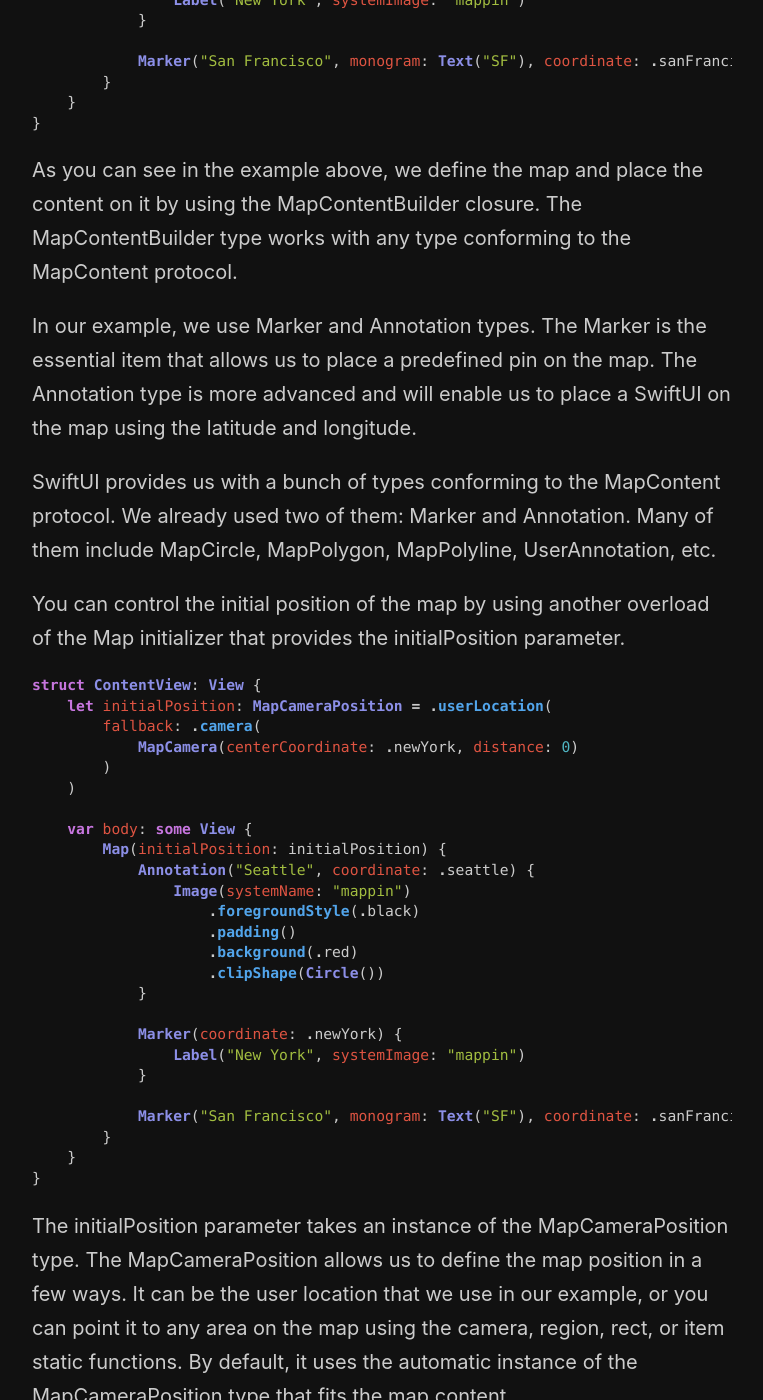
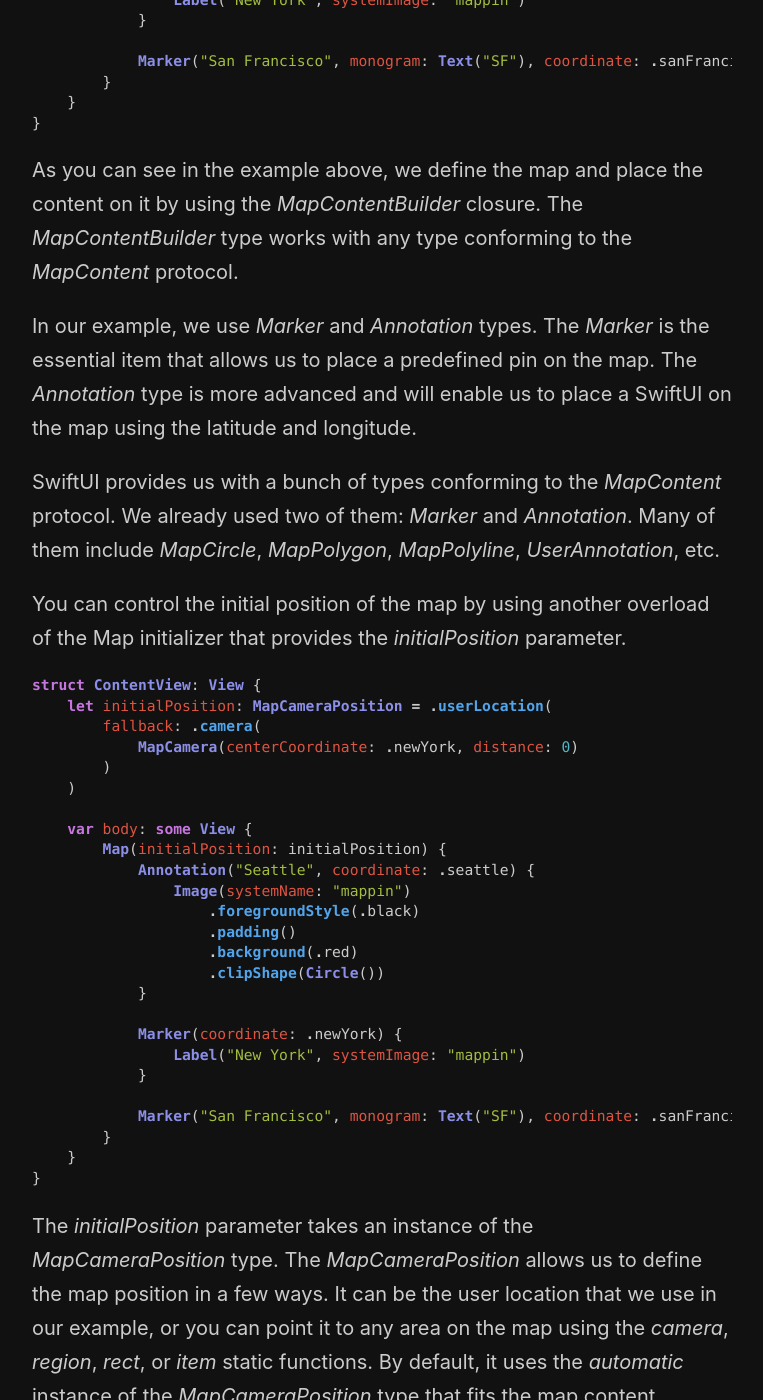
Before and after one commit to mecid/mecid.github.io, a Jekyll site: the page built from _posts/2023-11-29-mastering-mapkit-in-swiftui-basics.md, in a window 1280 px wide and 1400 px high, scrolled down 1617 px. Shown: the whole window, without its empty margins (258-1021 px from the left). Built offline with Jekyll 4.4.1, drawn with Linux system fonts in a browser that asks for light colours; some of the changed text lies outside the part shown.

Commit message:
map basics post formatted

````diff
--- a/_posts/2023-11-29-mastering-mapkit-in-swiftui-basics.md
+++ b/_posts/2023-11-29-mastering-mapkit-in-swiftui-basics.md
@@ -3,13 +3,13 @@ title: Mastering MapKit in SwiftUI. Basics
 layout: post
 ---
 
-MapKit integration with SwiftUI significantly changed this year. In the previous version of SwiftUI, we had very basic functionality of MKMapView wrapped into the SwiftUI view named Map. Fortunately, things changed, and SwiftUI introduced a new API for MapKit integration. This week, we will learn how to use the new full-featured APIs available in the latest iteration of SwiftUI to integrate with MapKit.
+MapKit integration with SwiftUI significantly changed this year. In the previous version of SwiftUI, we had very basic functionality of *MKMapView* wrapped into the SwiftUI view named *Map*. Fortunately, things changed, and SwiftUI introduced a new API for MapKit integration. This week, we will learn how to use the new full-featured APIs available in the latest iteration of SwiftUI to integrate with MapKit.
 
-As I said before, in the previous versions of the SwiftUI framework, we had a Map view providing us with basic functionality for MapKit, which is deprecated now. Using the deprecated Map view still makes sense whenever you target previous versions of Apple platforms.
+As I said before, in the previous versions of the SwiftUI framework, we had a *Map* view providing us with basic functionality for MapKit, which is deprecated now. Using the deprecated Map view still makes sense whenever you target previous versions of Apple platforms.
 
 > To learn more about the old MapKit integration with SwiftUI, take a look at my dedicated "Using MapKit with SwiftUI" post.
 
-The new MapKit API introduces the MapContentBuilder result builder that looks similar to the ViewBuilder but instead uses the types conforming to the MapContent protocol. Let's start with the basic example of using the new MapKit APIs in SwiftUI.
+The new MapKit API introduces the *MapContentBuilder* result builder that looks similar to the *ViewBuilder* but instead uses the types conforming to the *MapContent* protocol. Let's start with the basic example of using the new MapKit APIs in SwiftUI.
 
 ```swift
 import MapKit
@@ -53,13 +53,13 @@ struct ContentView: View {
 }
 ```
 
-As you can see in the example above, we define the map and place the content on it by using the MapContentBuilder closure. The MapContentBuilder type works with any type conforming to the MapContent protocol.
+As you can see in the example above, we define the map and place the content on it by using the *MapContentBuilder* closure. The *MapContentBuilder* type works with any type conforming to the *MapContent* protocol.
 
-In our example, we use Marker and Annotation types. The Marker is the essential item that allows us to place a predefined pin on the map. The Annotation type is more advanced and will enable us to place a SwiftUI on the map using the latitude and longitude.
+In our example, we use *Marker* and *Annotation* types. The *Marker* is the essential item that allows us to place a predefined pin on the map. The *Annotation* type is more advanced and will enable us to place a SwiftUI on the map using the latitude and longitude.
 
-SwiftUI provides us with a bunch of types conforming to the MapContent protocol. We already used two of them: Marker and Annotation. Many of them include MapCircle, MapPolygon, MapPolyline, UserAnnotation, etc.
+SwiftUI provides us with a bunch of types conforming to the *MapContent* protocol. We already used two of them: *Marker* and *Annotation*. Many of them include *MapCircle*, *MapPolygon*, *MapPolyline*, *UserAnnotation*, etc.
 
-You can control the initial position of the map by using another overload of the Map initializer that provides the initialPosition parameter.
+You can control the initial position of the map by using another overload of the Map initializer that provides the *initialPosition* parameter.
 
 ```swift
 struct ContentView: View {
@@ -89,9 +89,9 @@ struct ContentView: View {
 }
 ```
 
-The initialPosition parameter takes an instance of the MapCameraPosition type. The MapCameraPosition allows us to define the map position in a few ways. It can be the user location that we use in our example, or you can point it to any area on the map using the camera, region, rect, or item static functions. By default, it uses the automatic instance of the MapCameraPosition type that fits the map content.
+The *initialPosition* parameter takes an instance of the *MapCameraPosition* type. The *MapCameraPosition* allows us to define the map position in a few ways. It can be the user location that we use in our example, or you can point it to any area on the map using the *camera*, *region*, *rect*, or *item* static functions. By default, it uses the *automatic* instance of the *MapCameraPosition* type that fits the map content.
 
-Whenever you need constant control over the camera position, you can use another overload of the Map initializer, allowing you to provide two-way binding to the map camera position.
+Whenever you need constant control over the camera position, you can use another overload of the *Map* initializer, allowing you to provide two-way binding to the map camera position.
 
 ```swift
 struct ContentView: View {
@@ -127,6 +127,6 @@ struct ContentView: View {
 }
 ```
 
-You can control the types of interactions allowed with the map by using the interactionModes parameters. The MapInteractionModes type defines a set of interactions like pan, pitch, rotate and zoom. By default, it enables all the available interaction types.
+You can control the types of interactions allowed with the map by using the *interactionModes* parameters. The *MapInteractionModes* type defines a set of interactions like *pan*, *pitch*, *rotate* and *zoom*. By default, it enables all the available interaction types.
 
 Today, we learned the basics of the MapKit integration in SwiftUI. We will continue the topic in the upcoming weeks by covering camera manipulations, map controls, and other advanced topics.
````
